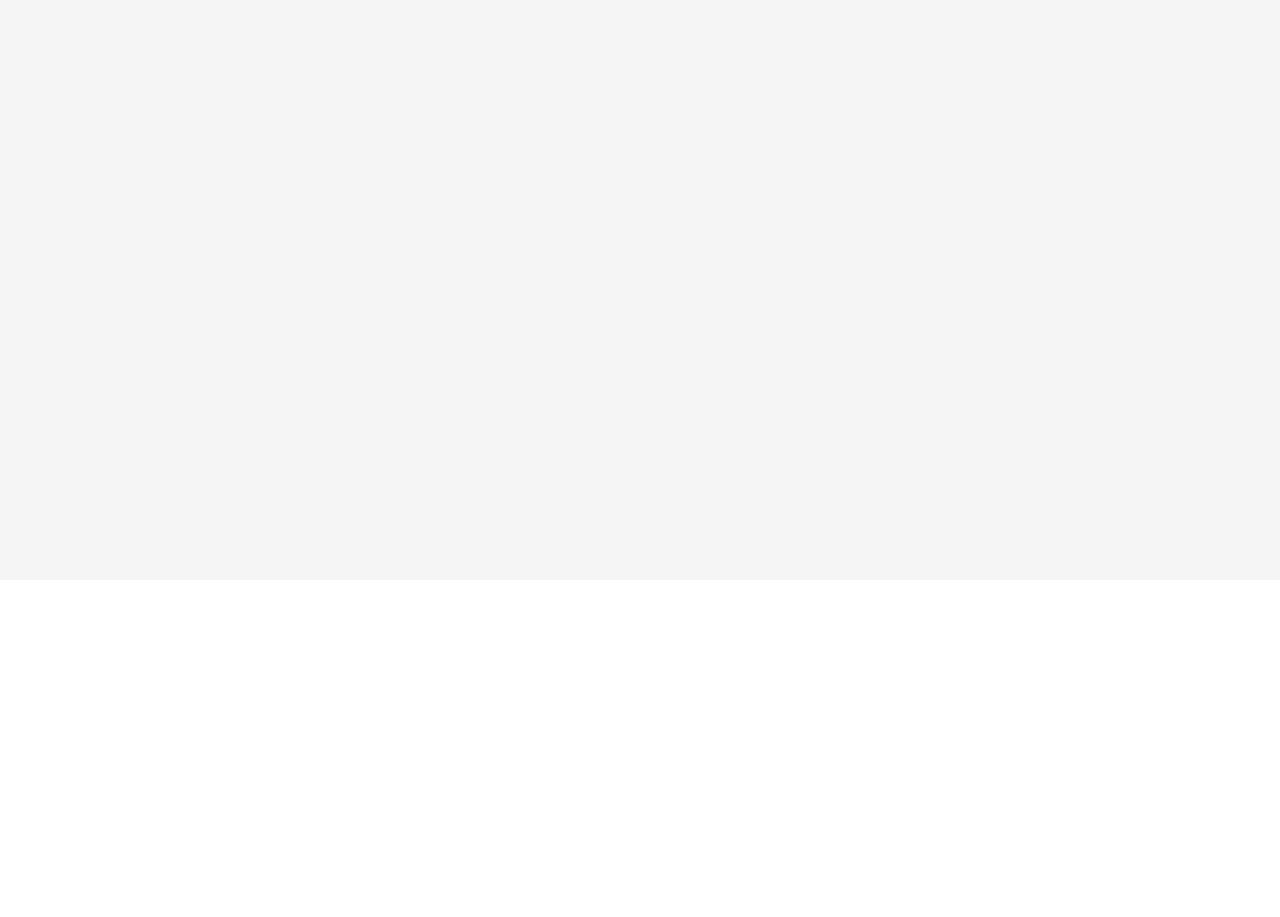
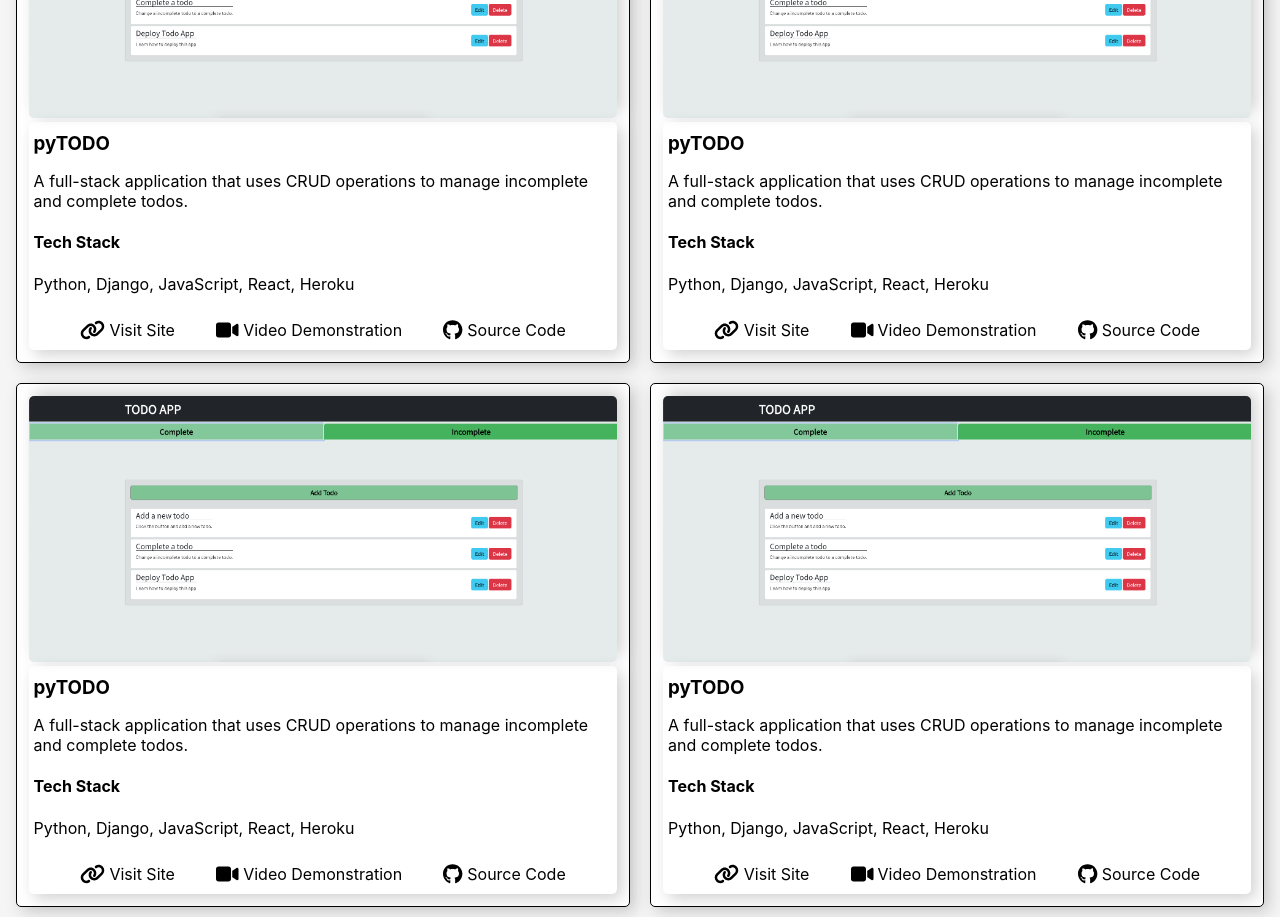
Before and after one commit to justbytes/jport, a React (Create React App) app: page / in a window 1280 px wide. Shown: the part 1840-2757 px from the top of the page. Before the commit the page ends 2420 px from the top, so only its background shows below. Built offline with nearby package versions, Linux system fonts and the light colour scheme.

Commit message:
projects layout complete

```diff
--- a/package.json
+++ b/package.json
@@ -5,6 +5,7 @@
   "dependencies": {
     "@fortawesome/fontawesome-svg-core": "^6.4.0",
     "@fortawesome/free-brands-svg-icons": "^6.4.0",
+    "@fortawesome/free-solid-svg-icons": "^6.4.0",
     "@fortawesome/react-fontawesome": "^0.2.0",
     "@testing-library/jest-dom": "^5.16.5",
     "@testing-library/react": "^13.4.0",
--- a/src/App.js
+++ b/src/App.js
@@ -2,7 +2,11 @@ import React, { useState } from 'react';
 
 import { FontAwesomeIcon } from '@fortawesome/react-fontawesome';
 import { faLinkedin, faGithub } from '@fortawesome/free-brands-svg-icons';
+import { faLink, faVideo } from '@fortawesome/free-solid-svg-icons';
+
+// Import images
 import image from './images/profile.jpg';
+import pyTodo from './images/pyTodo.png';
 
 function App() {
   const [isSidebarOpen, setIsSidebarOpen] = useState(false);
@@ -105,13 +109,218 @@ function App() {
                 <li>Solidity</li>
                 <li>Ethers.js</li>
                 <li>Hardhat</li>
+                <li>Heroku</li>
+                <li>Netlify</li>
               </ul>
             </div>
           </div>
         </div>
       </section>
+
       <section className="projects-page">
         <h1>Projects</h1>
+        <div className="project-container">
+          <div className="project-wrapper">
+            <div className="project">
+              <div className="project-image-container">
+                <img className="project-image" src={pyTodo} alt="project" />
+              </div>
+              <div className="project-info">
+                <h3>pyTODO</h3>
+                <div className="project-description">
+                  <p>
+                    A full-stack application that uses CRUD operations to manage
+                    incomplete and complete todos.
+                  </p>
+                  <h4>Tech Stack</h4>
+                  <p>Python, Django, JavaScript, React, Heroku</p>
+                </div>
+                <div className="project-links">
+                  <a
+                    href="https://python-todo.herokuapp.com/"
+                    className="github"
+                  >
+                    <FontAwesomeIcon
+                      icon={faLink}
+                      size="lg"
+                      style={{ color: '#000000' }}
+                    />
+                    <span className="link-text"> Visit Site</span>
+                  </a>
+                  <a href="https://github.com/justbytes" className="github">
+                    <FontAwesomeIcon
+                      icon={faVideo}
+                      size="lg"
+                      style={{ color: '#000000' }}
+                    />
+                    <span className="link-text"> Video Demonstration</span>
+                  </a>
+                  <a
+                    href="https://github.com/justbytes/py-todo"
+                    className="github"
+                  >
+                    <FontAwesomeIcon
+                      icon={faGithub}
+                      size="lg"
+                      style={{ color: '#000000' }}
+                    />
+                    <span className="link-text"> Source Code</span>
+                  </a>
+                </div>
+              </div>
+            </div>
+          </div>
+          <div className="project-wrapper">
+            <div className="project">
+              <div className="project-image-container">
+                <img className="project-image" src={pyTodo} alt="project" />
+              </div>
+              <div className="project-info">
+                <h3>pyTODO</h3>
+                <div className="project-description">
+                  <p>
+                    A full-stack application that uses CRUD operations to manage
+                    incomplete and complete todos.
+                  </p>
+                  <h4>Tech Stack</h4>
+                  <p>Python, Django, JavaScript, React, Heroku</p>
+                </div>
+                <div className="project-links">
+                  <a
+                    href="https://python-todo.herokuapp.com/"
+                    className="github"
+                  >
+                    <FontAwesomeIcon
+                      icon={faLink}
+                      size="lg"
+                      style={{ color: '#000000' }}
+                    />
+                    <span className="link-text"> Visit Site</span>
+                  </a>
+                  <a href="https://github.com/justbytes" className="github">
+                    <FontAwesomeIcon
+                      icon={faVideo}
+                      size="lg"
+                      style={{ color: '#000000' }}
+                    />
+                    <span className="link-text"> Video Demonstration</span>
+                  </a>
+                  <a
+                    href="https://github.com/justbytes/py-todo"
+                    className="github"
+                  >
+                    <FontAwesomeIcon
+                      icon={faGithub}
+                      size="lg"
+                      style={{ color: '#000000' }}
+                    />
+                    <span className="link-text"> Source Code</span>
+                  </a>
+                </div>
+              </div>
+            </div>
+          </div>
+          <div className="project-wrapper">
+            <div className="project">
+              <div className="project-image-container">
+                <img className="project-image" src={pyTodo} alt="project" />
+              </div>
+              <div className="project-info">
+                <h3>pyTODO</h3>
+                <div className="project-description">
+                  <p>
+                    A full-stack application that uses CRUD operations to manage
+                    incomplete and complete todos.
+                  </p>
+                  <h4>Tech Stack</h4>
+                  <p>Python, Django, JavaScript, React, Heroku</p>
+                </div>
+                <div className="project-links">
+                  <a
+                    href="https://python-todo.herokuapp.com/"
+                    className="github"
+                  >
+                    <FontAwesomeIcon
+                      icon={faLink}
+                      size="lg"
+                      style={{ color: '#000000' }}
+                    />
+                    <span className="link-text"> Visit Site</span>
+                  </a>
+                  <a href="https://github.com/justbytes" className="github">
+                    <FontAwesomeIcon
+                      icon={faVideo}
+                      size="lg"
+                      style={{ color: '#000000' }}
+                    />
+                    <span className="link-text"> Video Demonstration</span>
+                  </a>
+                  <a
+                    href="https://github.com/justbytes/py-todo"
+                    className="github"
+                  >
+                    <FontAwesomeIcon
+                      icon={faGithub}
+                      size="lg"
+                      style={{ color: '#000000' }}
+                    />
+                    <span className="link-text"> Source Code</span>
+                  </a>
+                </div>
+              </div>
+            </div>
+          </div>
+          <div className="project-wrapper">
+            <div className="project">
+              <div className="project-image-container">
+                <img className="project-image" src={pyTodo} alt="project" />
+              </div>
+              <div className="project-info">
+                <h3>pyTODO</h3>
+                <div className="project-description">
+                  <p>
+                    A full-stack application that uses CRUD operations to manage
+                    incomplete and complete todos.
+                  </p>
+                  <h4>Tech Stack</h4>
+                  <p>Python, Django, JavaScript, React, Heroku</p>
+                </div>
+                <div className="project-links">
+                  <a
+                    href="https://python-todo.herokuapp.com/"
+                    className="github"
+                  >
+                    <FontAwesomeIcon
+                      icon={faLink}
+                      size="lg"
+                      style={{ color: '#000000' }}
+                    />
+                    <span className="link-text"> Visit Site</span>
+                  </a>
+                  <a href="https://github.com/justbytes" className="github">
+                    <FontAwesomeIcon
+                      icon={faVideo}
+                      size="lg"
+                      style={{ color: '#000000' }}
+                    />
+                    <span className="link-text"> Video Demonstration</span>
+                  </a>
+                  <a
+                    href="https://github.com/justbytes/py-todo"
+                    className="github"
+                  >
+                    <FontAwesomeIcon
+                      icon={faGithub}
+                      size="lg"
+                      style={{ color: '#000000' }}
+                    />
+                    <span className="link-text"> Source Code</span>
+                  </a>
+                </div>
+              </div>
+            </div>
+          </div>
+        </div>
       </section>
     </>
   );
--- a/src/index.css
+++ b/src/index.css
@@ -10,6 +10,11 @@ body {
 code {
   font-family: source-code-pro, Menlo, Monaco, Consolas, 'Courier New',
     monospace;
+}
+
+a {
+  text-decoration: none;
+  color: black;
 }
 
 /* Landing page style */
@@ -39,7 +44,8 @@ code {
   height: auto;
   object-fit: contain;
   border-radius: 20px;
-  border: 2px solid rgb(10, 133, 10);
+  box-shadow: 5px 5px 15px rgba(117, 117, 117, 0.324);
+  border: 1px solid black;
 }
 /* End of landing page */
 
@@ -56,8 +62,8 @@ code {
   margin: auto auto;
   background-color: whitesmoke;
   border-radius: 10px;
-  box-shadow: 5px 5px 15px rgba(10, 133, 10, 0.324);
-  border: 1px solid rgb(10, 133, 10);
+  box-shadow: 5px 5px 15px rgba(117, 117, 117, 0.324);
+  border: 1px solid black;
   width: 70%;
 
 }
@@ -72,8 +78,8 @@ code {
   width: 10rem;
   height: 2rem;
   background-color: rgb(255, 255, 255);
-  box-shadow: inset 1px 1px 10px rgb(214, 214, 214);
-  border: 1px solid rgba(10, 133, 10, 0.451);
+  box-shadow: 5px 5px 15px rgba(117, 117, 117, 0.324);
+  border: 1px solid black;
   border-radius: 5px;
 }
 
@@ -104,13 +110,18 @@ code {
   box-sizing: border-box;
   overflow-y: auto;
   flex-shrink: 0;
-
 }
 
-
+.sidebar-content {
+  margin-top: 8%;
+}
 
 .sidebar h2 {
   margin-bottom: 20px;
+}
+
+.sidebar h3 {
+  margin-top: 10%;
 }
 
 .sidebar ul {
@@ -124,25 +135,93 @@ code {
 }
 
 svg{
-  margin: 20px;
+  padding: 7px ;
 }
 
 .links {
-  font-size: 24px;
-  /* display: flex;
-  flex-wrap: wrap;
-  margin: auto  ; */
+  font-size: 18px;
 }
-
 
 /* End of aboutme style */
 
 /* Projects style */
 .projects-page {
-  height: 100vh;
+  height: 100%;
   background-color: whitesmoke;
+
+  }
+
+.project-container {
+  display: flex;
+  flex-wrap: wrap;
+  justify-content: center;
+
 }
+
+.project-wrapper {
+  width: 48%;
+  padding: 10px;
+
+
+}
+
+.project {
+  background-color: white;
+  display: flex;
+  flex-direction: column;
+  border-radius: 5px;
+  box-shadow: 5px 5px 15px rgba(117, 117, 117, 0.324);
+  border: 1px solid black;
+  align-items: center;
+  padding: 12px;
+}
+
+.project-image-container {
+  width: 100%;
+}
+
+.project-image {
+  height: auto;
+  width: 100%;
+  border-radius: 5px;
+  box-shadow: 5px -5px 15px rgba(117, 117, 117, 0.324);
+}
+
+.project-info {
+  width: 100%;
+  border-radius: 5px;
+  box-shadow: 5px 5px 15px rgba(117, 117, 117, 0.324);
+}
+
+.project-description {
+  margin-left: 5px;
+}
+
+.project h3 {
+  margin: 10px 5px;
+}
+
+/* .project-description {
+
+} */
+
+.project-links {
+  display: flex;
+  justify-content: space-evenly;
+  padding: 10px;
+
+
+}
+
+.fa-lg {
+  margin: -7px;
+}
+
+
 /* End of projects style */
+
+
+
 
 
 
```
Also changed, not shown: src/images/pyTodo.png (added), 1 other file (tests, documents, lock files or other folders).
